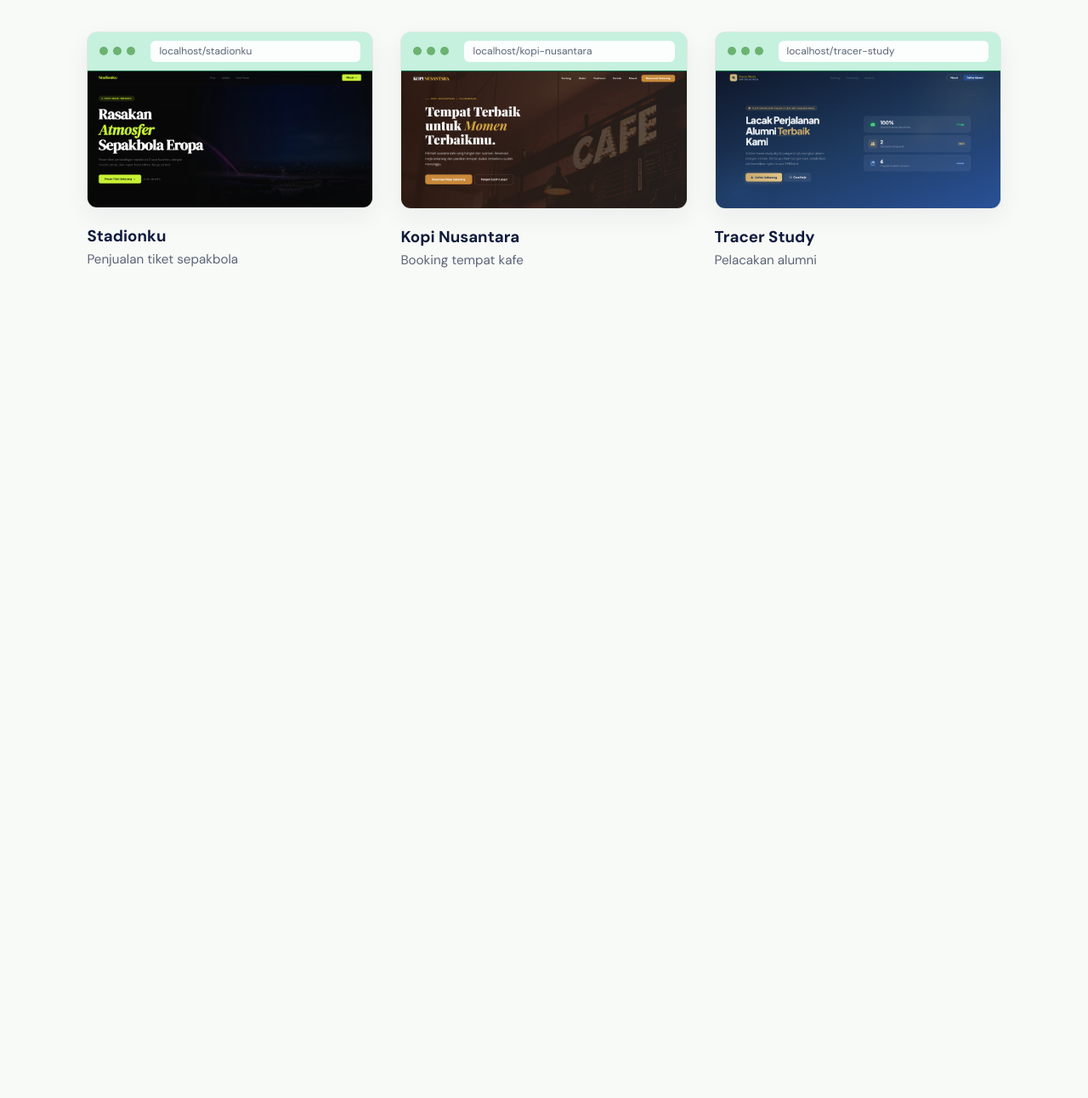
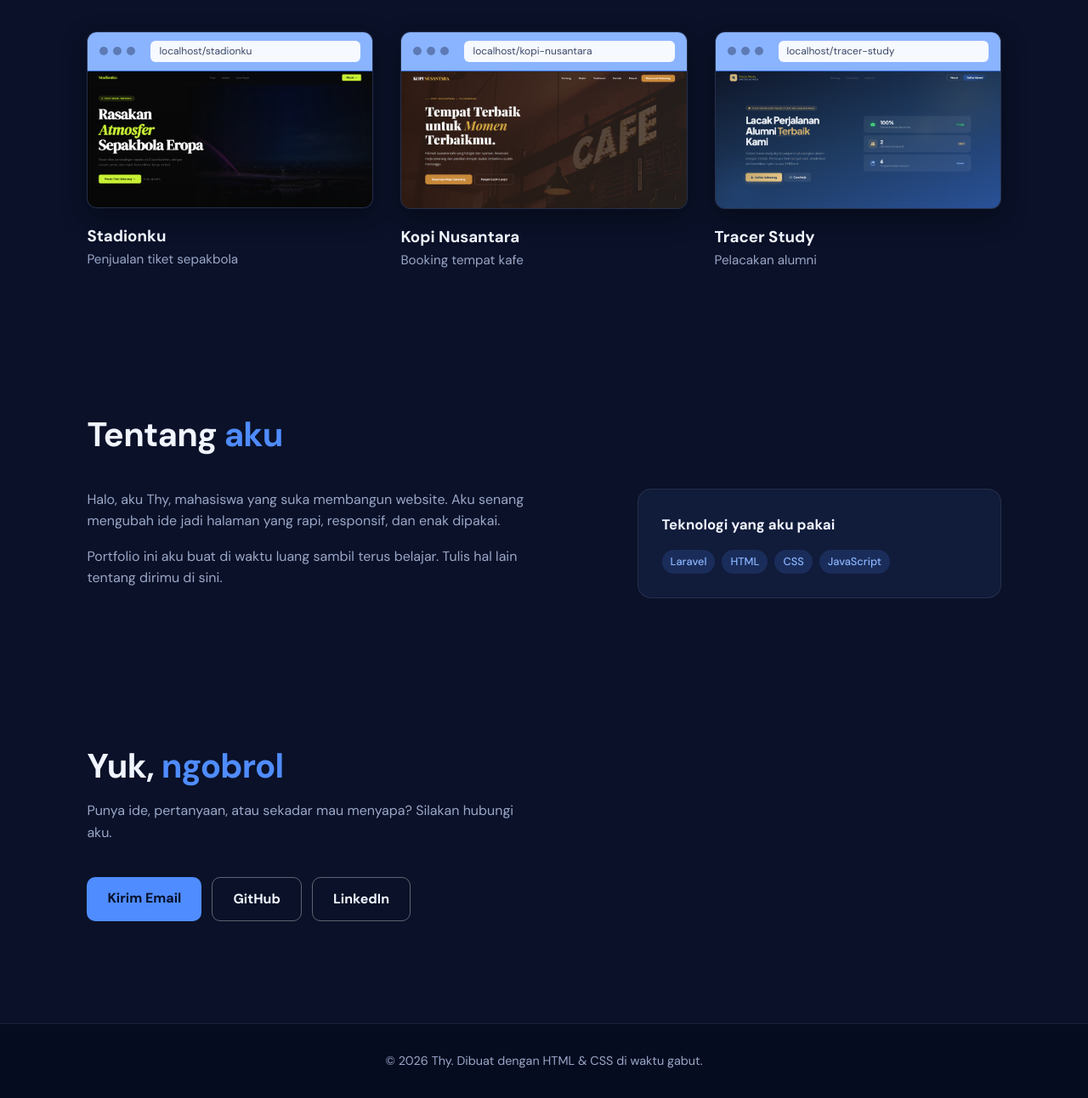
Before and after one commit to alpathyno/web-portfolio, a plain HTML site: page index.html in a window 1280 px wide. Shown: the part 901-2193 px from the top of the page at 85% size. Before the commit the page ends 1300 px from the top, so only its background shows below. Drawn offline with Linux system fonts and the light colour scheme.

Commit message:
ngubah palette warna + efek

```diff
--- a/css/style.css
+++ b/css/style.css
@@ -1,11 +1,14 @@
 :root {
-  --bg: #F8FAF7;      /* off-white */
-  --navy: #0F1B3D;   /* teks utama */
-  --green: #1D8F5E;  /* aksen */
-  --light-green: #73ddaf6a;
-  --green-dark: #166E48;
-  --green-soft: #E6F5EE;
-  --muted: #5B6478;
+  --bg: #0A1128;            /* latar utama, biru sangat gelap */
+  --surface: #111B3A;       /* kartu dan panel */
+  --footer: #060C20;
+  --text: #F1F5FF;          /* teks utama */
+  --muted: #9AA7C7;         /* teks sekunder */
+  --accent: #4F8CFF;        /* aksen biru */
+  --accent-light: #8AB4FF;  /* aksen terang: bar browser, titik menyala */
+  --accent-dark: #3A6FD8;
+  --accent-soft: rgba(79, 140, 255, .16);
+  --line: rgba(255, 255, 255, .09);
 }
 
 * { margin: 0; padding: 0; box-sizing: border-box; }
@@ -14,11 +17,47 @@ html { scroll-behavior: smooth; }
 body {
   font-family: 'DM Sans', sans-serif;
   background: var(--bg);
-  color: var(--navy);
+  color: var(--text);
   line-height: 1.6;
 }
 
 a { text-decoration: none; color: inherit; }
+a:focus-visible {
+  outline: 2px solid var(--accent-light);
+  outline-offset: 3px;
+  border-radius: 6px;
+}
+
+/* Background grid titik interaktif */
+.bg {
+  position: fixed;
+  inset: 0;
+  z-index: -1;
+  overflow: hidden;
+  pointer-events: none;
+  --mx: 50%;
+  --my: 30%;
+}
+.bg::before {
+  content: "";
+  position: absolute;
+  inset: 0;
+  background: radial-gradient(circle 100px at var(--mx) var(--my), rgba(79, 140, 255, .22), transparent);
+}
+.bg-dots {
+  position: absolute;
+  inset: 0;
+  background-image: radial-gradient(rgba(255, 255, 255, .1) 1px, transparent 1px);
+  background-size: 28px 28px;
+}
+.bg-glow {
+  position: absolute;
+  inset: 0;
+  background-image: radial-gradient(var(--accent-light) 1.6px, transparent 1.6px);
+  background-size: 28px 28px;
+  -webkit-mask-image: radial-gradient(circle 170px at var(--mx) var(--my), #000, transparent);
+  mask-image: radial-gradient(circle 170px at var(--mx) var(--my), #000, transparent);
+}
 
 /* Navbar */
 .nav {
@@ -28,10 +67,10 @@ a { text-decoration: none; color: inherit; }
   padding: 24px 8%;
 }
 .logo { font-weight: 700; font-size: 1.25rem; }
-.logo span { color: var(--green); }
+.logo span { color: var(--accent); }
 .nav nav { display: flex; gap: 32px; }
 .nav nav a { color: var(--muted); font-weight: 500; transition: color .2s; }
-.nav nav a:hover { color: var(--green); }
+.nav nav a:hover { color: var(--accent-light); }
 
 /* Hero */
 .hero {
@@ -44,8 +83,8 @@ a { text-decoration: none; color: inherit; }
   max-width: 900px;
 }
 .hero-hi {
-  background: var(--green-soft);
-  color: var(--green-dark);
+  background: var(--accent-soft);
+  color: var(--accent-light);
   padding: 6px 14px;
   border-radius: 999px;
   font-weight: 500;
@@ -58,7 +97,7 @@ a { text-decoration: none; color: inherit; }
   letter-spacing: -0.02em;
   margin-bottom: 20px;
 }
-.hero h1 span { color: var(--green); }
+.hero h1 span { color: var(--accent); }
 .hero-desc {
   color: var(--muted);
   font-size: 1.15rem;
@@ -72,17 +111,18 @@ a { text-decoration: none; color: inherit; }
   padding: 12px 24px;
   border-radius: 10px;
   font-weight: 700;
-  transition: transform .2s, background .2s;
+  transition: transform .2s, background .2s, border-color .2s;
 }
 .btn:hover { transform: translateY(-2px); }
-.btn-primary { background: var(--green); color: #fff; }
-.btn-primary:hover { background: var(--green-dark); }
-.btn-outline { border: 1.5px solid var(--navy); }
+.btn-primary { background: var(--accent); color: #06102A; }
+.btn-primary:hover { background: var(--accent-light); }
+.btn-outline { border: 1.5px solid rgba(255, 255, 255, .35); color: var(--text); }
+.btn-outline:hover { border-color: var(--accent-light); }
 
 /* Section umum */
 .section { padding: 80px 8%; }
 .section-title { font-size: clamp(1.8rem, 4vw, 2.5rem); letter-spacing: -0.02em; }
-.section-title span { color: var(--green); }
+.section-title span { color: var(--accent); }
 .section-sub { color: var(--muted); margin: 8px 0 40px; }
 
 /* Grid proyek */
@@ -96,37 +136,37 @@ a { text-decoration: none; color: inherit; }
 .browser {
   border-radius: 12px;
   overflow: hidden;
-  border: 1px solid #E3E8E2;
-  background: #fff;
-  box-shadow: 0 10px 30px rgba(15, 27, 61, .06);
+  border: 1px solid var(--line);
+  background: var(--surface);
+  box-shadow: 0 10px 30px rgba(0, 0, 0, .35);
   transition: transform .3s, box-shadow .3s;
 }
 .project:hover .browser {
   transform: translateY(-6px);
-  box-shadow: 0 18px 40px rgba(15, 27, 61, .12);
+  box-shadow: 0 18px 40px rgba(0, 0, 0, .5);
 }
 .browser-bar {
   display: flex;
   align-items: center;
   gap: 6px;
   padding: 10px 14px;
-  background: var(--light-green);
-  border-bottom: 1px solid var(--green-dark);
+  background: var(--accent-light);
+  border-bottom: 1px solid var(--accent-dark);
 }
 .browser-bar span {
   width: 10px;
   height: 10px;
   border-radius: 50%;
-  background: rgb(108, 178, 113);
+  background: rgba(10, 17, 40, .35);
 }
 .browser-url {
   margin-left: 12px;
   flex: 1;
-  background: rgba(255, 255, 255, .95);
+  background: rgba(255, 255, 255, .92);
   border-radius: 6px;
   padding: 3px 10px;
   font-size: .75rem;
-  color: var(--muted);
+  color: #3B4766;
 }
 
 /* Tag teknologi */
@@ -138,8 +178,8 @@ a { text-decoration: none; color: inherit; }
   margin-bottom: 20px;
 }
 .tags li {
-  background: var(--green-soft);
-  color: var(--green-dark);
+  background: var(--accent-soft);
+  color: var(--accent-light);
   font-size: .8rem;
   font-weight: 500;
   padding: 4px 10px;
@@ -153,18 +193,11 @@ a { text-decoration: none; color: inherit; }
   width: 100%;
   height: auto;
 }
-.browser-screen img {
-  display: block;
-  width: 100%;
-  height: 100%;
-  object-fit: cover;
-  object-position: top;
-}
 .overlay {
   position: absolute;
   inset: 0;
-  background: rgba(15, 27, 61, .92);
-  color: #fff;
+  background: rgba(6, 12, 32, .93);
+  color: var(--text);
   padding: 24px;
   display: flex;
   flex-direction: column;
@@ -175,13 +208,55 @@ a { text-decoration: none; color: inherit; }
 }
 .project:hover .overlay,
 .project:focus-within .overlay { opacity: 1; }
-.overlay p { font-size: .95rem; color: #DCE3F0; }
+.overlay p { font-size: .95rem; color: #C9D4EE; }
 .overlay .tags { margin-bottom: 0; }
-.overlay .tags li { background: rgba(255, 255, 255, .12); color: #fff; }
+.overlay .tags li { background: rgba(255, 255, 255, .1); color: var(--text); }
 .overlay-links { display: flex; gap: 10px; }
 .overlay-links .btn { padding: 8px 18px; font-size: .9rem; }
-.btn-light { background: #fff; color: var(--navy); }
+.btn-light { background: var(--text); color: var(--bg); }
 
 /* Judul di bawah mockup */
 .project h3 { margin-top: 18px; }
 .project-type { color: var(--muted); font-size: .95rem; }
+
+/* About */
+.about-grid {
+  display: grid;
+  grid-template-columns: 1.4fr 1fr;
+  gap: 48px;
+  margin-top: 32px;
+}
+.about-text p {
+  color: var(--muted);
+  max-width: 560px;
+  margin-bottom: 16px;
+}
+.about-skills {
+  background: var(--surface);
+  border: 1px solid var(--line);
+  border-radius: 16px;
+  padding: 28px;
+  align-self: start;
+}
+.about-skills h3 { font-size: 1.05rem; margin-bottom: 16px; }
+.about-skills .tags { margin-bottom: 0; }
+
+/* Contact */
+.contact .section-sub { max-width: 520px; }
+.contact-links { display: flex; gap: 12px; flex-wrap: wrap; }
+
+/* Footer */
+.footer {
+  background: var(--footer);
+  border-top: 1px solid var(--line);
+  color: var(--muted);
+  text-align: center;
+  padding: 32px 8%;
+  font-size: .9rem;
+  margin-top: 40px;
+}
+
+/* Tampilan HP */
+@media (max-width: 800px) {
+  .about-grid { grid-template-columns: 1fr; gap: 32px; }
+}
--- a/index.html
+++ b/index.html
@@ -10,8 +10,13 @@
       rel="stylesheet"
     />
     <link rel="stylesheet" href="css/style.css" />
+    <script src="js/script.js" defer></script>
   </head>
   <body>
+    <div class="bg" aria-hidden="true">
+      <div class="bg-dots"></div>
+      <div class="bg-glow"></div>
+    </div>
     <header class="nav">
       <a href="#home" class="logo">Thy<span>.</span></a>
       <nav>
@@ -23,7 +28,7 @@
 
     <main>
       <section id="home" class="hero">
-        <p class="hero-hi">Halo, aku Thy </p>
+        <p class="hero-hi">Halo, aku Thy</p>
         <h1>Penyuka web yang <span>minimalis</span> dan mudah dipakai.</h1>
         <p class="hero-desc">Saya hanya gabut.</p>
         <div class="hero-buttons">
@@ -60,7 +65,11 @@
                   </ul>
                   <div class="overlay-links">
                     <a href="#" class="btn btn-primary">Demo</a>
-                    <a href="https://github.com/alpathyno/stadionku.git" class="btn btn-light">GitHub</a>
+                    <a
+                      href="https://github.com/alpathyno/stadionku.git"
+                      class="btn btn-light"
+                      >GitHub</a
+                    >
                   </div>
                 </div>
               </div>
@@ -93,7 +102,11 @@
                   </ul>
                   <div class="overlay-links">
                     <a href="#" class="btn btn-primary">Demo</a>
-                    <a href="https://github.com/alpathyno/kopi-nusantara.git" class="btn btn-light">GitHub</a>
+                    <a
+                      href="https://github.com/alpathyno/kopi-nusantara.git"
+                      class="btn btn-light"
+                      >GitHub</a
+                    >
                   </div>
                 </div>
               </div>
@@ -116,14 +129,18 @@
                 <div class="overlay">
                   <p>Website untuk melacak dan mendata alumni.</p>
                   <ul class="tags">
-                    <Li>Laravel</Li>
+                    <li>Laravel</li>
                     <li>HTML</li>
                     <li>CSS</li>
                     <li>JavaScript</li>
                   </ul>
                   <div class="overlay-links">
                     <a href="#" class="btn btn-primary">Demo</a>
-                    <a href="https://github.com/alpathyno/Tracer-Study.git" class="btn btn-light">GitHub</a>
+                    <a
+                      href="https://github.com/alpathyno/Tracer-Study.git"
+                      class="btn btn-light"
+                      >GitHub</a
+                    >
                   </div>
                 </div>
               </div>
@@ -133,6 +150,59 @@
           </article>
         </div>
       </section>
+      <section id="about" class="section">
+        <h2 class="section-title">Tentang <span>aku</span></h2>
+        <div class="about-grid">
+          <div class="about-text">
+            <p>
+              Halo, aku Thy, mahasiswa yang suka membangun website. Aku senang
+              mengubah ide jadi halaman yang rapi, responsif, dan enak dipakai.
+            </p>
+            <p>
+              Portfolio ini aku buat di waktu luang sambil terus belajar. Tulis
+              hal lain tentang dirimu di sini.
+            </p>
+          </div>
+          <div class="about-skills">
+            <h3>Teknologi yang aku pakai</h3>
+            <ul class="tags">
+              <li>Laravel</li>
+              <li>HTML</li>
+              <li>CSS</li>
+              <li>JavaScript</li>
+            </ul>
+          </div>
+        </div>
+      </section>
+
+      <section id="contact" class="section contact">
+        <h2 class="section-title">Yuk, <span>ngobrol</span></h2>
+        <p class="section-sub">
+          Punya ide, pertanyaan, atau sekadar mau menyapa? Silakan hubungi aku.
+        </p>
+        <div class="contact-links">
+          <a href="mailto:emailkamu@gmail.com" class="btn btn-primary"
+            >Kirim Email</a
+          >
+          <a
+            href="https://github.com/usernamekamu"
+            class="btn btn-outline"
+            target="_blank"
+            rel="noopener"
+            >GitHub</a
+          >
+          <a
+            href="https://linkedin.com/in/usernamekamu"
+            class="btn btn-outline"
+            target="_blank"
+            rel="noopener"
+            >LinkedIn</a
+          >
+        </div>
+      </section>
     </main>
+    <footer class="footer">
+      <p>© 2026 Thy. Dibuat dengan HTML & CSS di waktu gabut.</p>
+    </footer>
   </body>
 </html>
--- /dev/null
+++ b/js/script.js
@@ -0,0 +1,22 @@
+const bg = document.querySelector('.bg');
+const reduceMotion = window.matchMedia('(prefers-reduced-motion: reduce)').matches;
+
+let targetX = window.innerWidth / 2;
+let targetY = window.innerHeight / 3;
+let x = targetX;
+let y = targetY;
+
+window.addEventListener('pointermove', (e) => {
+  targetX = e.clientX;
+  targetY = e.clientY;
+});
+
+function animate() {
+  const ease = reduceMotion ? 1 : 0.12; // makin kecil = makin "ngikut pelan"
+  x += (targetX - x) * ease;
+  y += (targetY - y) * ease;
+  bg.style.setProperty('--mx', x + 'px');
+  bg.style.setProperty('--my', y + 'px');
+  requestAnimationFrame(animate);
+}
+animate();
```
